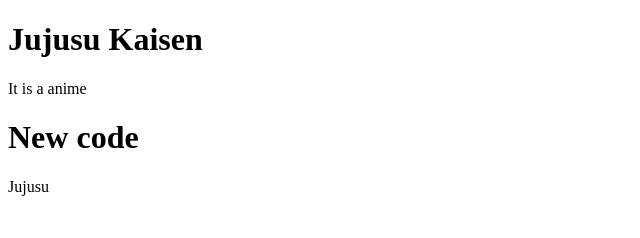
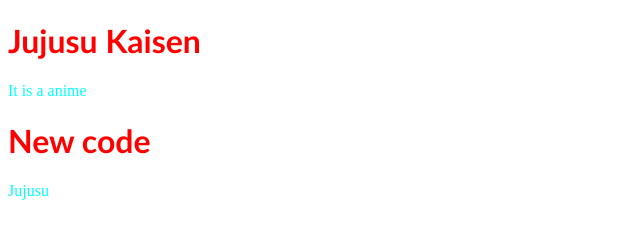
Before and after one commit to Rezwan2003/Jujutsu-kaisen, a plain HTML site: page index.html in a window 1280 px wide. Shown: the whole page, without its empty margins (0-640 px from the left). Drawn offline with Linux system fonts and the light colour scheme.

Commit message:
style add

```diff
--- a/index.html
+++ b/index.html
@@ -5,6 +5,7 @@
     <meta http-equiv="X-UA-Compatible" content="IE=edge">
     <meta name="viewport" content="width=device-width, initial-scale=1.0">
     <title>My-blog</title>
+    <link rel="stylesheet" href="style.css">
 </head>
 <body>
     <h1>Jujusu Kaisen</h1>
--- /dev/null
+++ b/style.css
@@ -0,0 +1,7 @@
+p{
+    color: aqua;
+}
+h1{
+    font-family: 'Gill Sans', 'Gill Sans MT', Calibri, 'Trebuchet MS', sans-serif;
+    color: rgb(255, 0, 0);
+}
```
